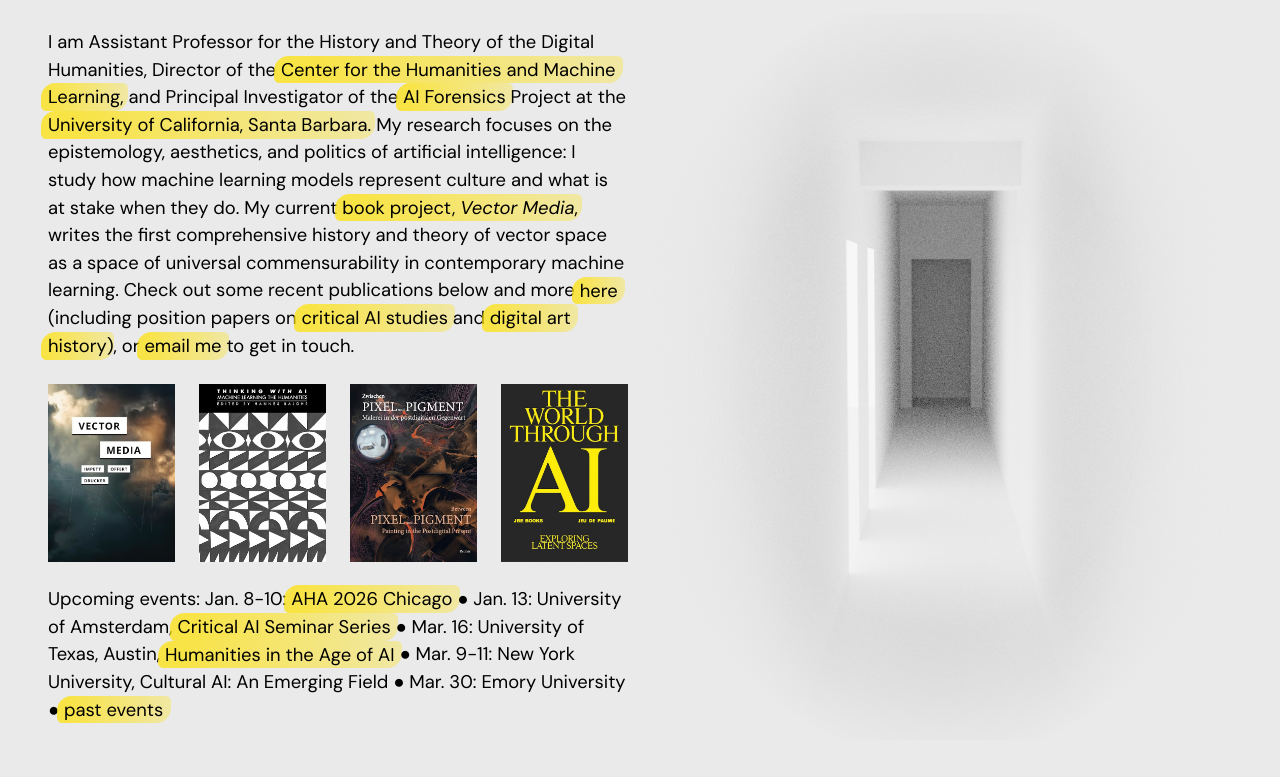
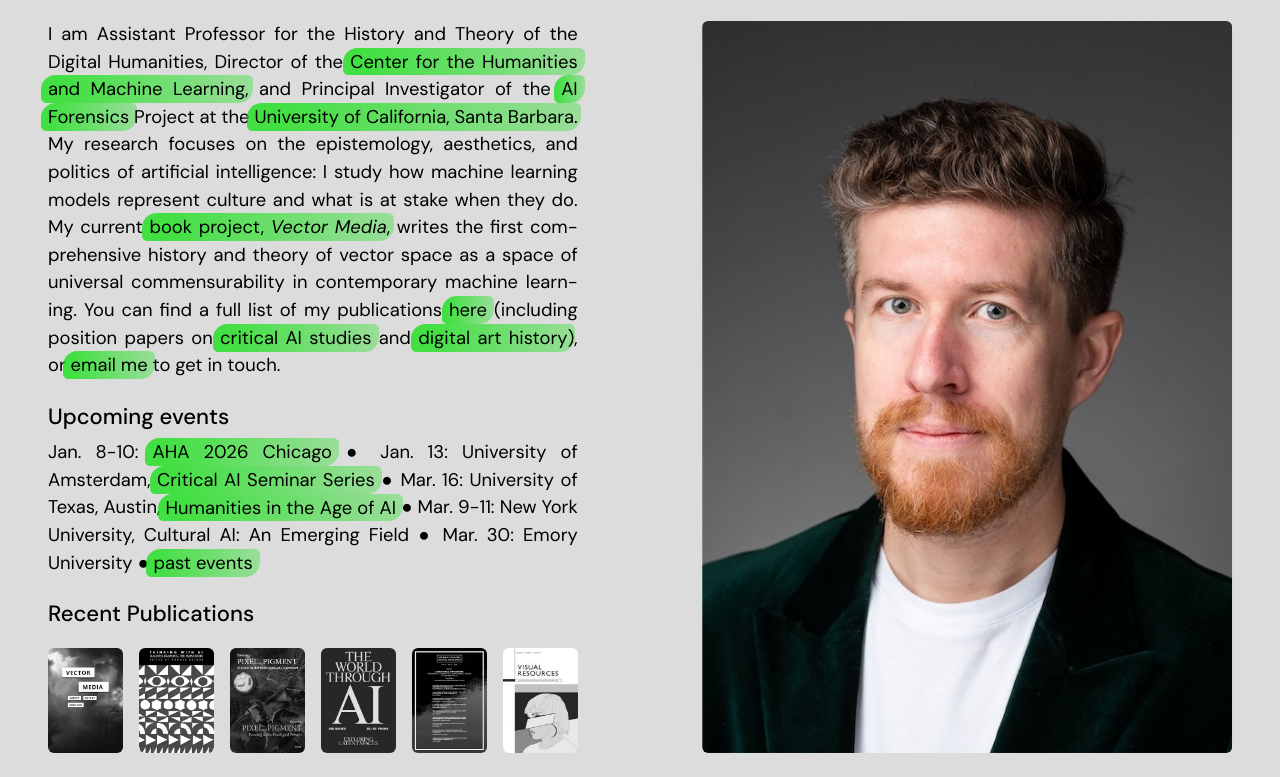
Before and after one commit to zentralwerkstatt/zentralwerkstatt.github.io, a plain HTML site: page index.html in a window 1280 px wide. Shown: the part 107-884 px from the top of the page. Before the commit the page ends 863 px from the top, so only its background shows below. Drawn offline with nearby package versions, Linux system fonts and the light colour scheme; a script that the page names is missing.

Commit message:
Layout fixes

```diff
--- a/css.css
+++ b/css.css
@@ -1,10 +1,16 @@
 body {
-    background-color: rgb(234, 234, 234);
+    background-color: rgb(220, 220, 220);
     font-weight: 400;
     font-size: 1.15em;
     font-family: "DM Sans", sans-serif;
     font-optical-sizing: auto;
     color: black;
+
+}
+
+.intro {
+    text-align: justify !important;
+    hyphens: auto;
 }
 
 a:not(.nohl) {
@@ -14,8 +20,8 @@ a:not(.nohl) {
     background: transparent;
     background-image: linear-gradient(
         to right,
-        rgba(255, 225, 0, 0.7) 10%,
-        rgba(255, 225, 0, 0.3)
+        rgba(0, 225, 0, 0.7) 10%,
+        rgba(0, 225, 0, 0.3)
     );
     -webkit-box-decoration-break: clone;
     box-decoration-break: clone;
@@ -43,17 +49,15 @@ h1:not(.title) {
 
 h2, h3, h4 {
     font-size: 1.2em;
-    margin-bottom: 1em;
+    margin-bottom: 0.4em;
+}
+
+.overimg {
+    margin-bottom: 0.2em;
 }
 
 .menu h2 {
     margin-bottom: 0em;
-}
-
-/* List-type sites, Google Docs -> Markdown */
-.page table {
-    border-collapse: separate;
-    border-spacing: 0.3em;
 }
 
 .page td {
@@ -82,13 +86,21 @@ h2, h3, h4 {
     transform: translate(-50%, -50%);
 }
 
+.gs {
+    filter: grayscale(100%);
+    -webkit-filter: grayscale(100%);
+}
+
+.gs:hover {
+    filter: none;
+    -webkit-filter: grayscale(0);
+}
+
 /* Round transparent gradient mask */
 .masked {
     mask-image: radial-gradient(ellipse, black 50%, transparent 75%);
 }
 
-.padded {
-    padding-left: 3em;
-    padding-top: 1em;
-    padding-bottom: 1em;
+.rounded {
+    border-radius: 15px;
 }
--- a/index.html
+++ b/index.html
@@ -21,14 +21,14 @@
 
 <body>
 
-    <div class="container-fluid px-5">
+    <div class="container-fluid py-4 px-5">
 
-        <div class="row mt-4">
+        <div class="row mb-4 gx-5">
             <div class="col my-auto text-start">
                 <h1 class="title">FABIAN OFFERT</h1>
             </div>
             <div class="col my-auto text-end">
-                <h1 class="title"><a href="" class="material-symbols-outlined nohl large navbar-toggler-icon giant" data-bs-toggle="collapse" data-bs-target="#collapse" aria-controls="collapse" aria-expanded="false" aria-label="Toggle navigation">menu</a></h1>
+                <h1 class="title"><a href="" class="material-symbols-outlined  large navbar-toggler-icon giant" data-bs-toggle="collapse" data-bs-target="#collapse" aria-controls="collapse" aria-expanded="false" aria-label="Toggle navigation">menu</a></h1>
                 <div class="collapse" id="collapse">
                     <ul class="list-unstyled">
                         <li class="menu"><h2><a href="/index.html">Home</a></h2></li>
@@ -42,45 +42,62 @@
             </div>
         </div>
 
-        <div class="row my-3">
+        <div class="row">
             <div class="col">
-                <div class="row my-3">
-                <div>I am Assistant Professor for the History and Theory of the Digital Humanities, Director of the <a href="https://huml.ucsb.edu/" target="_blank">Center for the Humanities and Machine Learning</a>, and Principal Investigator of the <a href="https://ai-forensics.github.io/" target="_blank">AI Forensics</a> Project at the <a href="https://www.ucsb.edu/" target="_blank">University of California, Santa Barbara</a>. My research focuses on the epistemology,  aesthetics, and  politics of artificial intelligence: I study how machine learning models represent culture and what is at stake when they do. My current <a href="https://www.upress.umn.edu/9781517921675/vector-media/" target="_blank">book project, <i>Vector Media</i></a>, writes the first comprehensive history and theory of vector space as a space of universal commensurability in contemporary machine learning. Check out some recent publications below and more <a href="/page.html?q=publications">here</a> (including position papers</a> on <a href="https://arxiv.org/abs/2411.18833" target="_blank">critical AI studies</a> and <a href="https://www.tandfonline.com/doi/full/10.1080/01973762.2024.2362466" target="_blank">digital art history</a>), or <a href="mailto:fabian@zentralwerkstatt.org">email me</a> to get in touch.</div>
+                <div class="row mb-4">
+                    <div class="intro">I am Assistant Professor for the History and Theory of the Digital Humanities, Director of the <a href="https://huml.ucsb.edu/" target="_blank">Center for the Humanities and Machine Learning</a>, and Principal Investigator of the <a href="https://ai-forensics.github.io/" target="_blank">AI Forensics</a> Project at the <a href="https://www.ucsb.edu/" target="_blank">University of California, Santa Barbara</a>. My research focuses on the epistemology,  aesthetics, and  politics of <span class="glitch">artificial intelligence</span>: I study how machine learning models represent culture and what is at stake when they do. My current <a href="https://www.upress.umn.edu/9781517921675/vector-media/" target="_blank">book project, <i>Vector Media</i></a>, writes the first comprehensive history and theory of vector space as a space of universal commensurability in contemporary machine learning. You can find a full list of my publications <a href="/page.html?q=publications">here</a> (including position papers</a> on <a href="https://arxiv.org/abs/2411.18833" target="_blank">critical AI studies</a> and <a href="https://www.tandfonline.com/doi/full/10.1080/01973762.2024.2362466" target="_blank">digital art history</a>), or <a href="mailto:fabian@zentralwerkstatt.org">email me</a> to get in touch.</div>
                 </div>
-                <div class="row my-4 gy-4 gy-md-0">
-                    <div class="col-6 col-md-3">
+                <div class="row mb-4">
+                    <h2>Upcoming events</h2>
+                    <div class="intro">Jan. 8-10: <a href="https://aha.confex.com/aha/2026/webprogram/Session27299.html" target="_blank">AHA 2026 Chicago</a> &#9679; Jan. 13: University of Amsterdam, <a href="https://asca.uva.nl/programme/seminars/critical-ai/critical-ai.html" target="_blank">Critical AI Seminar Series</a> &#9679; Mar. 16: University of Texas, Austin, <a href="https://liberalarts.utexas.edu/complit/events/humanities-in-the-age-of-ai-a-summit-for-comparative-literature-students-and-faculty" target="_blank"> Humanities in the Age of AI</a> &#9679; Mar. 9-11: New York University, Cultural AI: An Emerging Field &#9679; Mar. 30: Emory University &#9679; <a href="/page.html?q=lectures">past events</a></div>
+                </div>
+                <div class="row gy-3 gx-3">
+                    <h2 class="overimg">Recent Publications</h2>
+                    <div class="col-4 col-md-3 col-lg-2">
                          <a href="https://www.upress.umn.edu/9781517921675/vector-media/" class="nohl" target="_blank">
-                            <img src="1.jpg" class="img-fluid" />
+                            <img src="1.jpg" class="img-fluid gs rounded" />
                         </a>
                     </div>
-                    <div class="col-6 col-md-3">
+                    <div class="col-4 col-md-3 col-lg-2">
                          <a href="https://www.openhumanitiespress.org/books/titles/thinking-with-ai/" class="nohl" target="_blank">
-                            <img src="2.jpg" class="img-fluid" />
+                            <img src="2.jpg" class="img-fluid gs rounded" />
                         </a>
                     </div>
-                    <div class="col-6 col-md-3">
-                         <a href="https://www.reimer-mann-verlag.de/controller.php?cmd=detail&titelnummer=101714&verlag=4" class="nohl" target="_blank">
-                            <img src="3.jpg" class="img-fluid" />
+                    <div class="col-4 col-md-3 col-lg-2">
+                         <a href="https://www.reimer-mann-verlag.de/controller.php?cmd=detail&titelnummer=103104&verlag=4" class="nohl" target="_blank">
+                            <img src="3.jpg" class="img-fluid gs rounded" />
                         </a>
                     </div>
-                    <div class="col-6 col-md-3">
+                    <div class="col-4 col-md-3 col-lg-2">
                          <a href="https://www.artbook.com/9782365681087.html" class="nohl" target="_blank">
-                            <img src="4.jpg" class="img-fluid" />
+                            <img src="4.jpg" class="img-fluid gs rounded" />
+                        </a>
+                    </div>
+                    <div class="col-4 col-md-3 col-lg-2">
+                         <a href="https://publicera.kb.se/jdsr/article/view/40462" class="nohl" target="_blank">
+                            <img src="5.jpg" class="img-fluid gs rounded" />
+                        </a>
+                    </div>
+                    <div class="col-4 col-md-3 col-lg-2">
+                         <a href="https://www.tandfonline.com/doi/full/10.1080/01973762.2024.2362466" class="nohl" target="_blank">
+                            <img src="6.jpg" class="img-fluid gs rounded" />
                         </a>
                     </div>
                 </div>
-                <div class="row my-3">
-                    <div>Upcoming events: Jan. 8-10: <a href="https://aha.confex.com/aha/2026/webprogram/Session27299.html" target="_blank">AHA 2026 Chicago</a> &#9679; Jan. 13: University of Amsterdam, <a href="https://asca.uva.nl/programme/seminars/critical-ai/critical-ai.html" target="_blank">Critical AI Seminar Series</a> &#9679; Mar. 16: University of Texas, Austin, <a href="https://liberalarts.utexas.edu/complit/events/humanities-in-the-age-of-ai-a-summit-for-comparative-literature-students-and-faculty" target="_blank"> Humanities in the Age of AI</a> &#9679; Mar. 9-11: New York University, Cultural AI: An Emerging Field &#9679; Mar. 30: Emory University &#9679; <a href="/page.html?q=lectures">past events</a></div>
-                </div>
             </div>
-            <div class="col d-none d-lg-block">
+            <div class="col-1 d-none d-xl-block mx-0 gx-0"></div>
+            <div class="col d-none d-xl-block">
                 <div class="img-cropper">
-                    <img src="flur.jpg" class="img-fluid masked" />
+                    <img src="fabian.jpg" class="img-fluid rounded" />
                 </div>
             </div>
         </div>
 
     <script src="https://cdn.jsdelivr.net/npm/bootstrap@5.3.3/dist/js/bootstrap.bundle.min.js" integrity="sha384-YvpcrYf0tY3lHB60NNkmXc5s9fDVZLESaAA55NDzOxhy9GkcIdslK1eN7N6jIeHz" crossorigin="anonymous"></script>
+    <script src="https://unpkg.com/powerglitch@latest/dist/powerglitch.min.js"></script>
+    <script>
+        PowerGlitch.glitch('.glitch')
+    </script>
 
 </body>
 </html>
```
Also changed, not shown: page.html (+6 -7 lines), 5.jpg (added), 6.jpg (added), flur.jpg (deleted), 2 other files.
